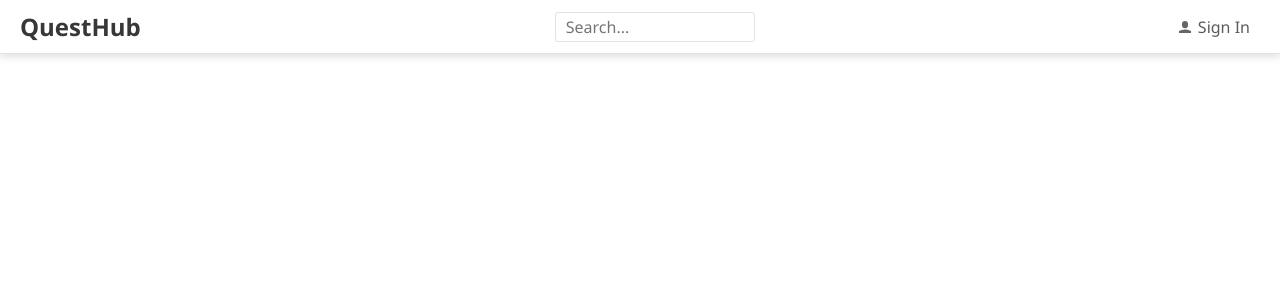
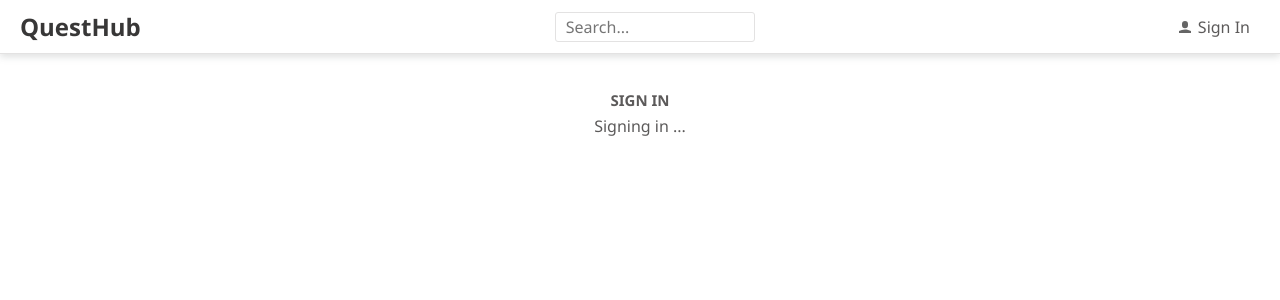
Before and after one commit to sameera999/questHub, a React (Create React App) app in the folder frontend/: page /signin-callback in a window 1280 px wide. Shown: the top 300 px of the page. Built offline with nearby package versions, Linux system fonts and the light colour scheme.

Commit message:
implemented signIn process

```diff
--- a/frontend/src/pages/SignInPage.tsx
+++ b/frontend/src/pages/SignInPage.tsx
@@ -14,4 +14,10 @@ export const SignInPage = ({ action }: Props) => {
   if (action === 'signin') {
     signIn();
   }
+
+  return (
+    <Page title="Sign In">
+      <StatusText>Signing in ...</StatusText>
+    </Page>
+  );
 };
```
